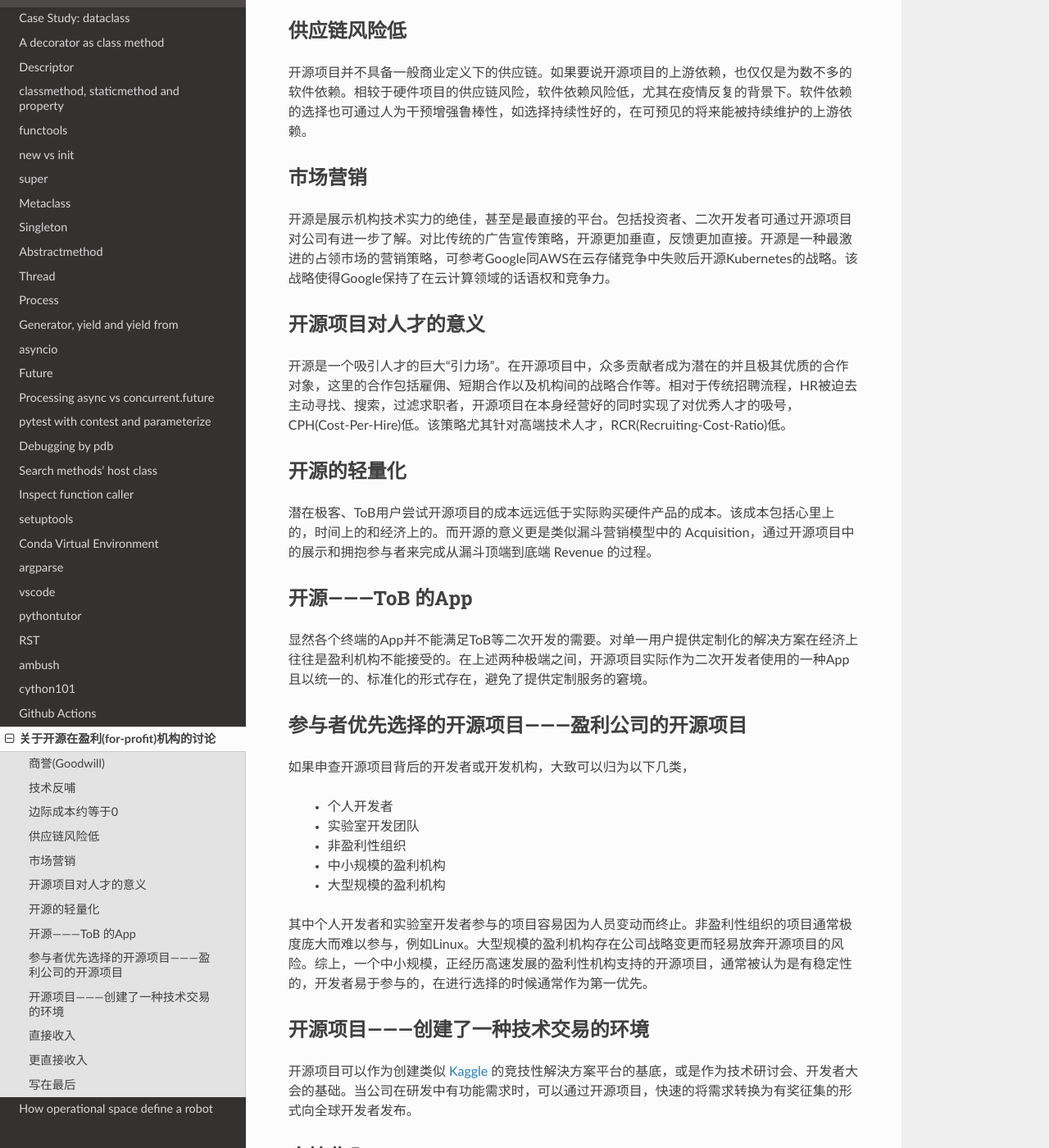
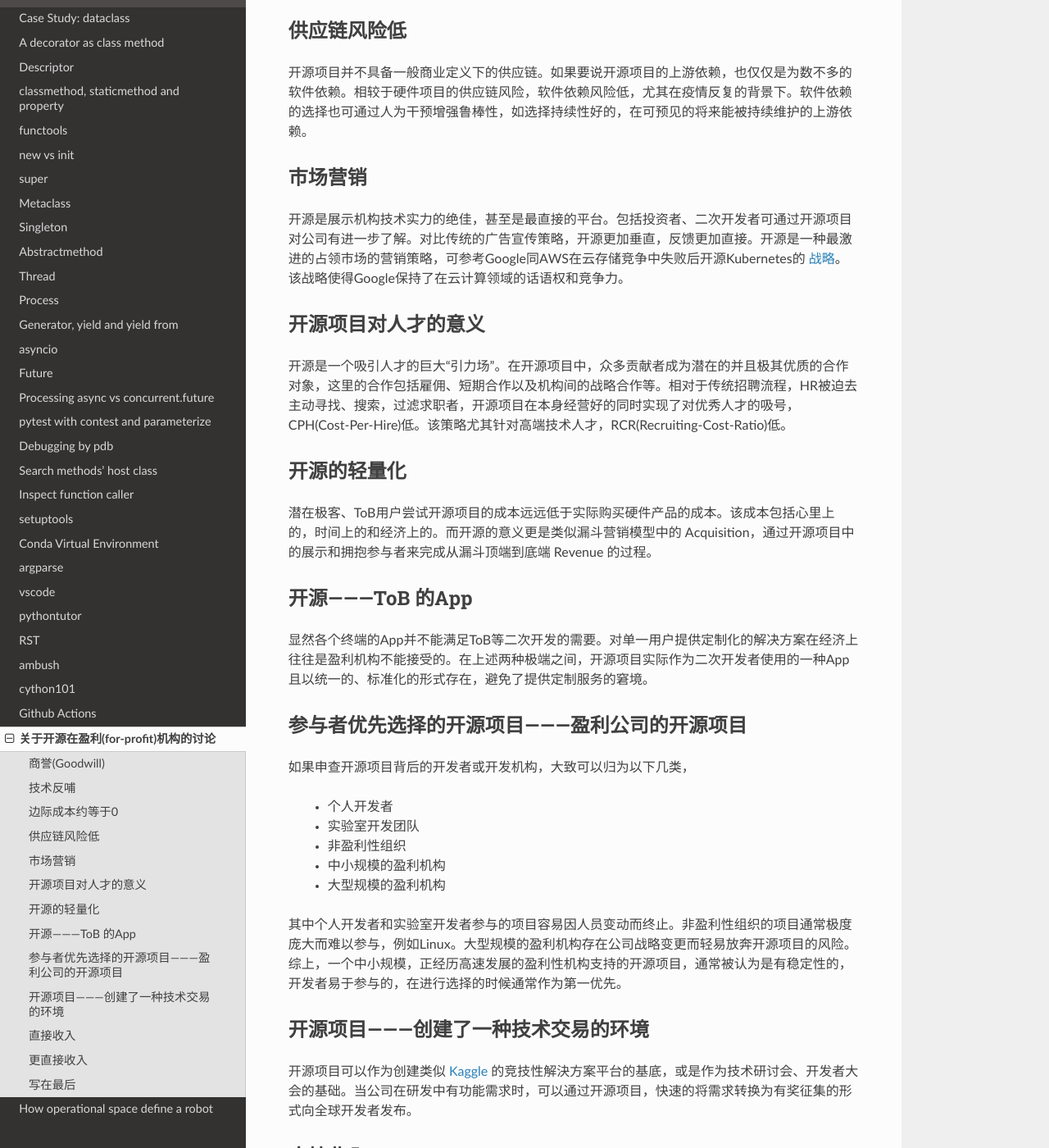
Before and after one commit to ke-zhang-rd/krystal, a Sphinx documentation site: the page built from docs/source/opensource.rst, in a window 1280 px wide and 1400 px high, scrolled down 831 px. Shown: the whole window at 82% size. Built offline with Sphinx 7.4.7 and the Read the Docs theme 2.0.0, drawn with Linux system fonts in a browser that asks for light colours.

Commit message:
Update opensource.rst

```diff
--- a/docs/source/opensource.rst
+++ b/docs/source/opensource.rst
@@ -34,7 +34,7 @@
 
 市场营销
 --------
-开源是展示机构技术实力的绝佳，甚至是最直接的平台。包括投资者、二次开发者可通过开源项目对公司有进一步了解。对比传统的广告宣传策略，开源更加垂直，反馈更加直接。开源是一种最激进的占领市场的营销策略，可参考Google同AWS在云存储竞争中失败后开源Kubernetes的战略。该战略使得Google保持了在云计算领域的话语权和竞争力。
+开源是展示机构技术实力的绝佳，甚至是最直接的平台。包括投资者、二次开发者可通过开源项目对公司有进一步了解。对比传统的广告宣传策略，开源更加垂直，反馈更加直接。开源是一种最激进的占领市场的营销策略，可参考Google同AWS在云存储竞争中失败后开源Kubernetes的 `战略 <https://qr.ae/pvk951>`_。该战略使得Google保持了在云计算领域的话语权和竞争力。
 
 
 开源项目对人才的意义
@@ -62,7 +62,7 @@
   * 中小规模的盈利机构
   * 大型规模的盈利机构
 
-其中个人开发者和实验室开发者参与的项目容易因为人员变动而终止。非盈利性组织的项目通常极度庞大而难以参与，例如Linux。大型规模的盈利机构存在公司战略变更而轻易放奔开源项目的风险。综上，一个中小规模，正经历高速发展的盈利性机构支持的开源项目，通常被认为是有稳定性的，开发者易于参与的，在进行选择的时候通常作为第一优先。
+其中个人开发者和实验室开发者参与的项目容易因人员变动而终止。非盈利性组织的项目通常极度庞大而难以参与，例如Linux。大型规模的盈利机构存在公司战略变更而轻易放奔开源项目的风险。综上，一个中小规模，正经历高速发展的盈利性机构支持的开源项目，通常被认为是有稳定性的，开发者易于参与的，在进行选择的时候通常作为第一优先。
 
 
 开源项目---------创建了一种技术交易的环境
```
